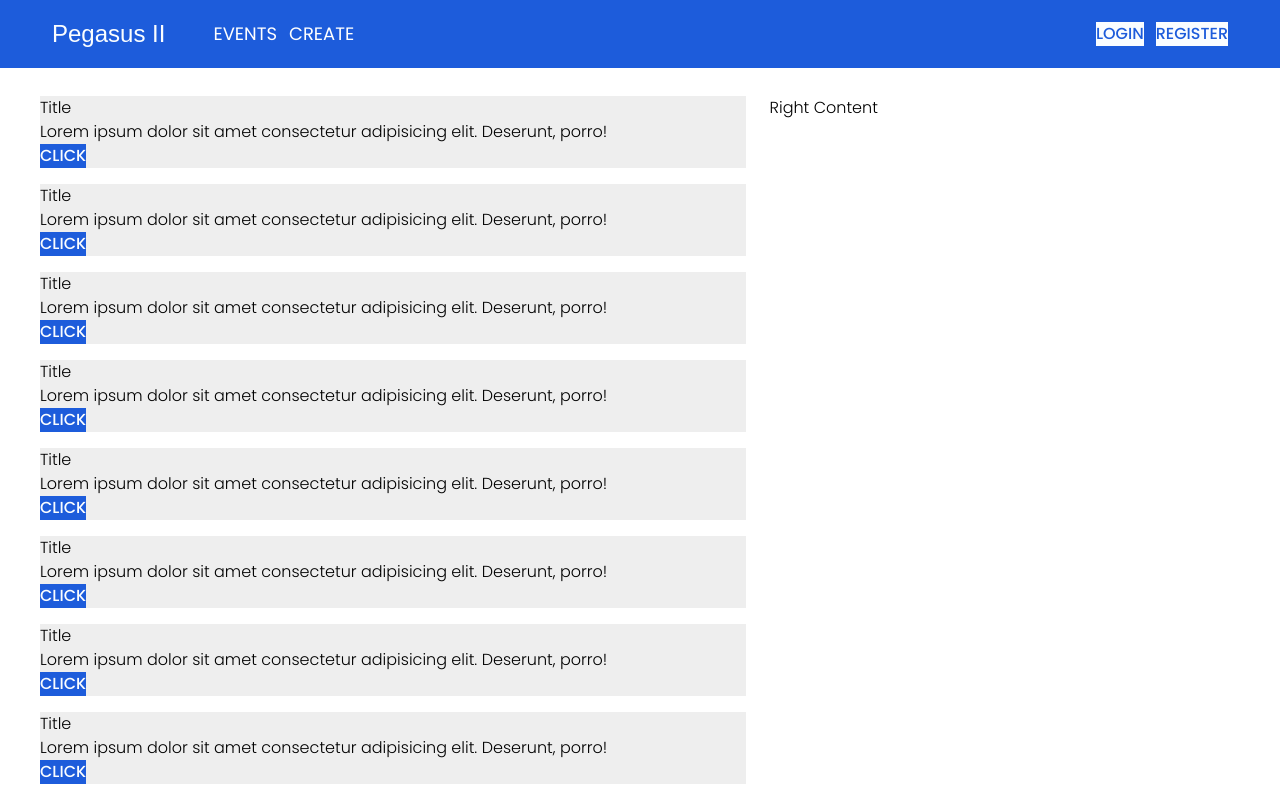
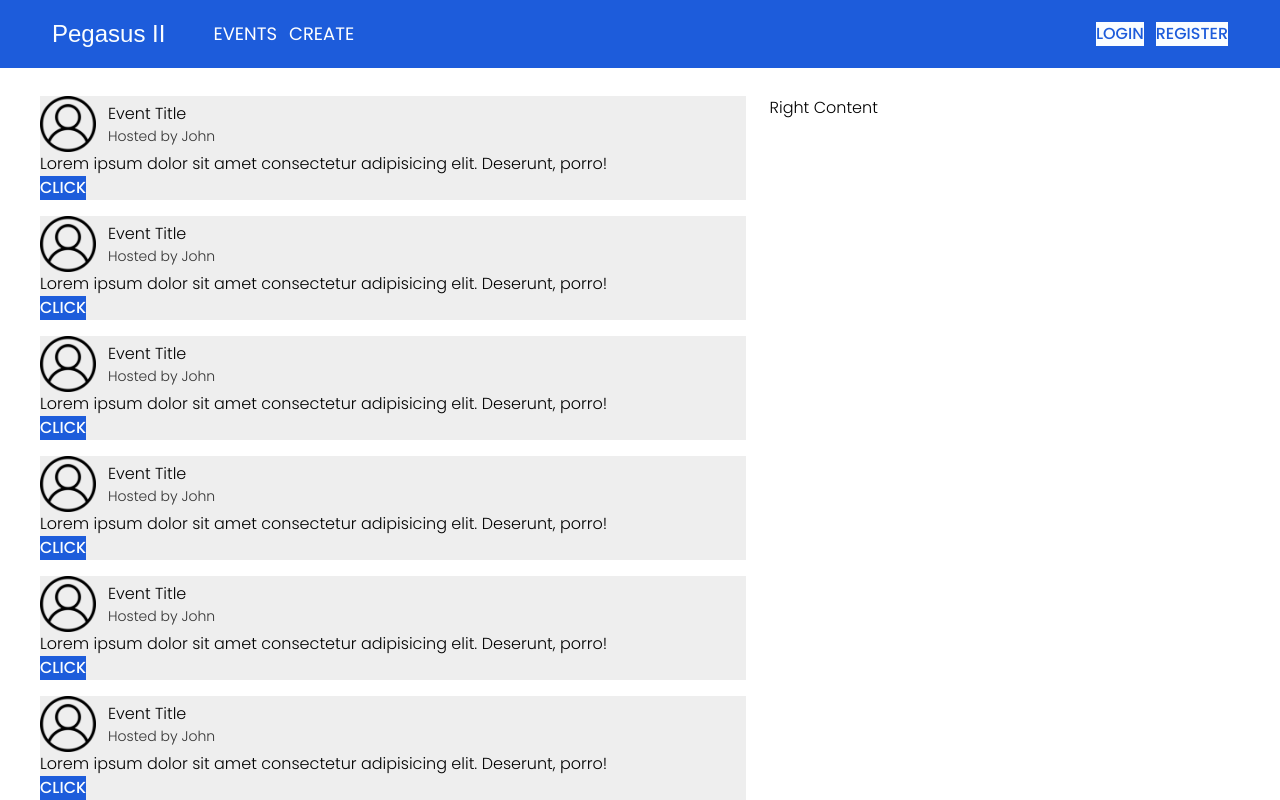
Before and after one commit to Nimira43/Pegasus-II, a React (Vite) app: page / in a window 1280 px wide. Shown: the top 800 px of the page. Built offline with nearby package versions, Linux system fonts and the light colour scheme; a web font is replaced by a local one.

Commit message:
Bringing in user image to card

```diff
--- a/src/features/events/dashboard/EventCard.tsx
+++ b/src/features/events/dashboard/EventCard.tsx
@@ -1,8 +1,22 @@
+import user from '../../../images/user.png'
+
 export default function EventCard() {
   return (
     <div className='card card-border bg-grey-light-extra w-full'>
       <div className='card-body'>
-        <h2 className='card-title'>Title</h2>
+        <div className='flex gap-3 items-center'>
+          <figure className='card-figure w-14 rounded-lg'>
+            <img
+              src={user}
+              alt='User'
+            />
+          </figure>
+          <div>
+            <h2 className='card-title'>Event Title</h2>
+            <p className='text-sm text-grey-dark'>Hosted by John</p>
+          </div>
+        </div>
+
         <p>Lorem ipsum dolor sit amet consectetur adipisicing elit. Deserunt, porro!</p>
         <div className='card-actions justify-end'>
           <button className='btn bg-main text-light hover:bg-main-dark btn-hover'>Click</button>
```
